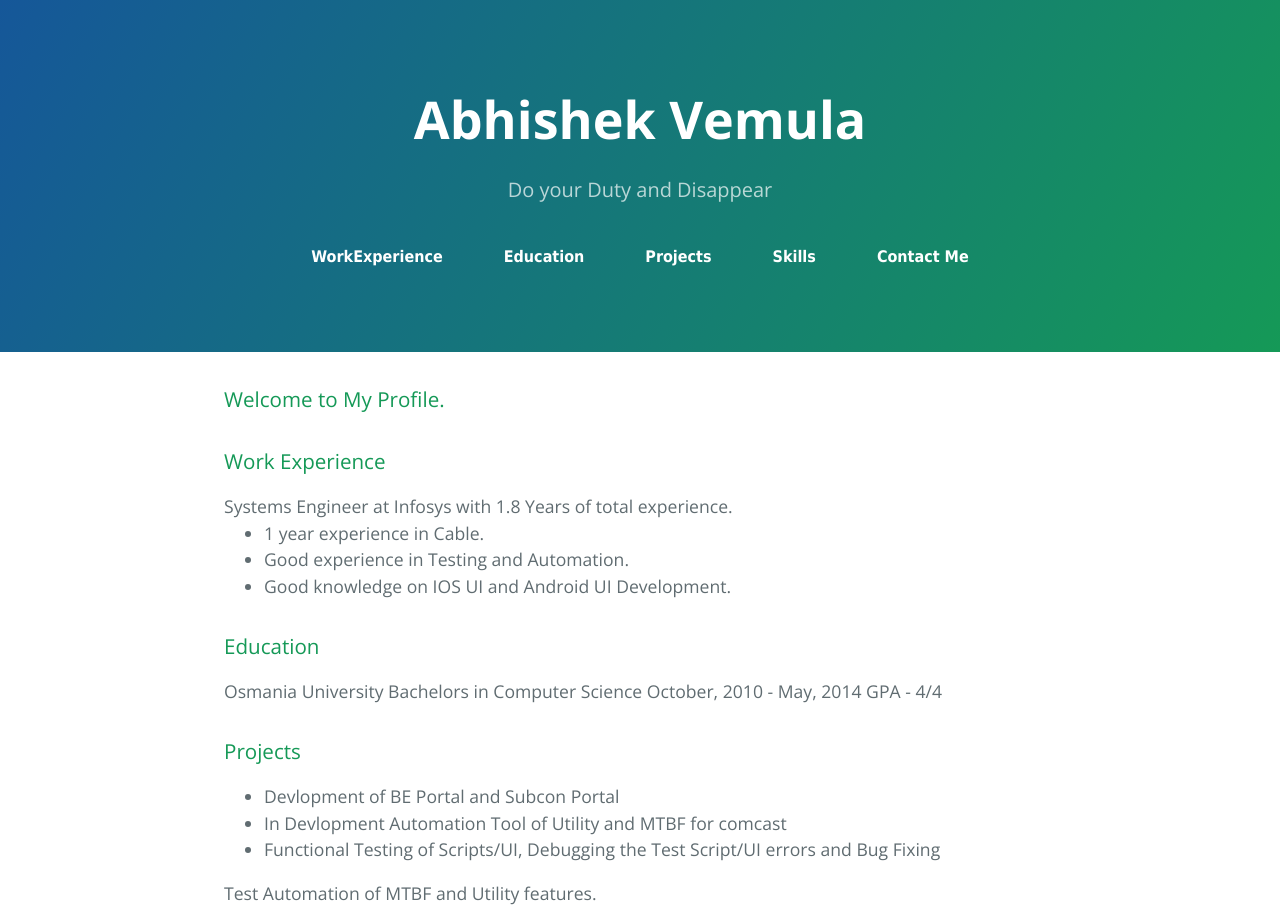
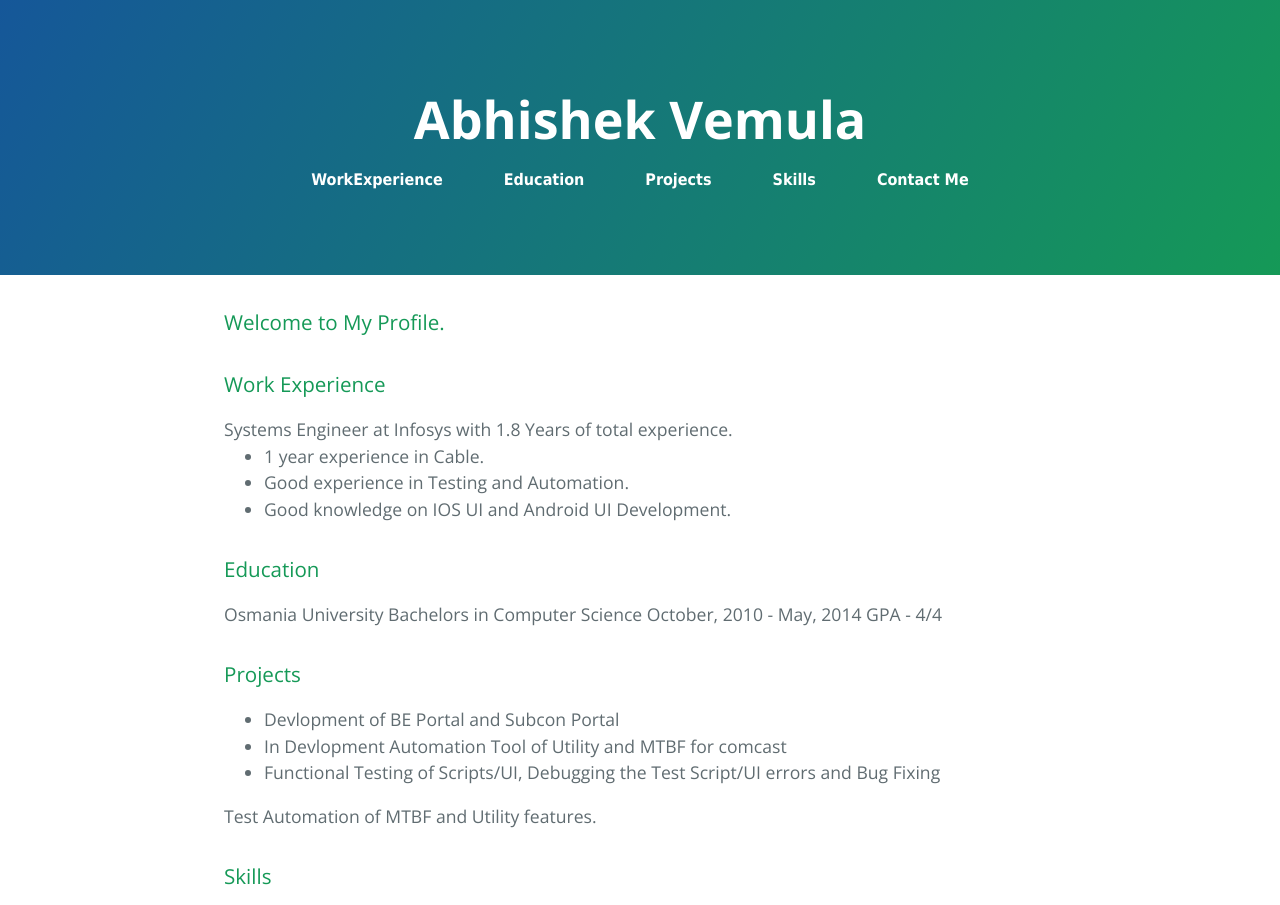
Before and after one commit to abhishek-vemula/a, a plain HTML site: page index.html in a window 1280 px wide. Shown: the top 905 px of the page. Drawn offline with nearby package versions, Linux system fonts and the light colour scheme.

Commit message:
Update index.html

```diff
--- a/index.html
+++ b/index.html
@@ -42,9 +42,8 @@ padding: 20px;
   </head>
 
   <body>
-    <section class="page-header" id="#top">
+    <section class="page-header" id="#top" data-position="fixed">
       <h1 class="project-name">Abhishek Vemula</h1>
-      <h2 class="project-tagline">Do your Duty and Disappear</h2>
     <div id="menu">
 <ul>
 <li><a href="#work-experience">WorkExperience</a></li>
```
